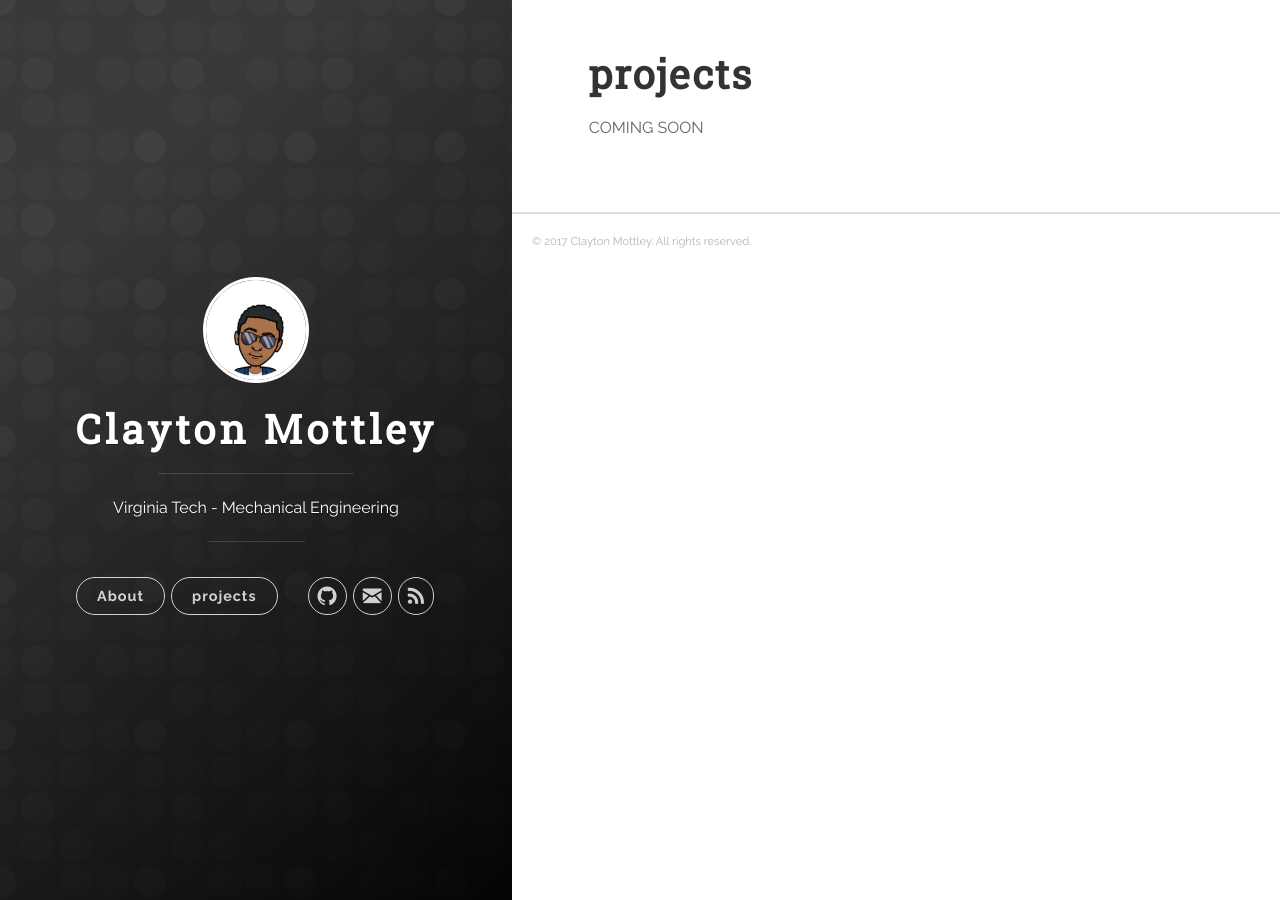
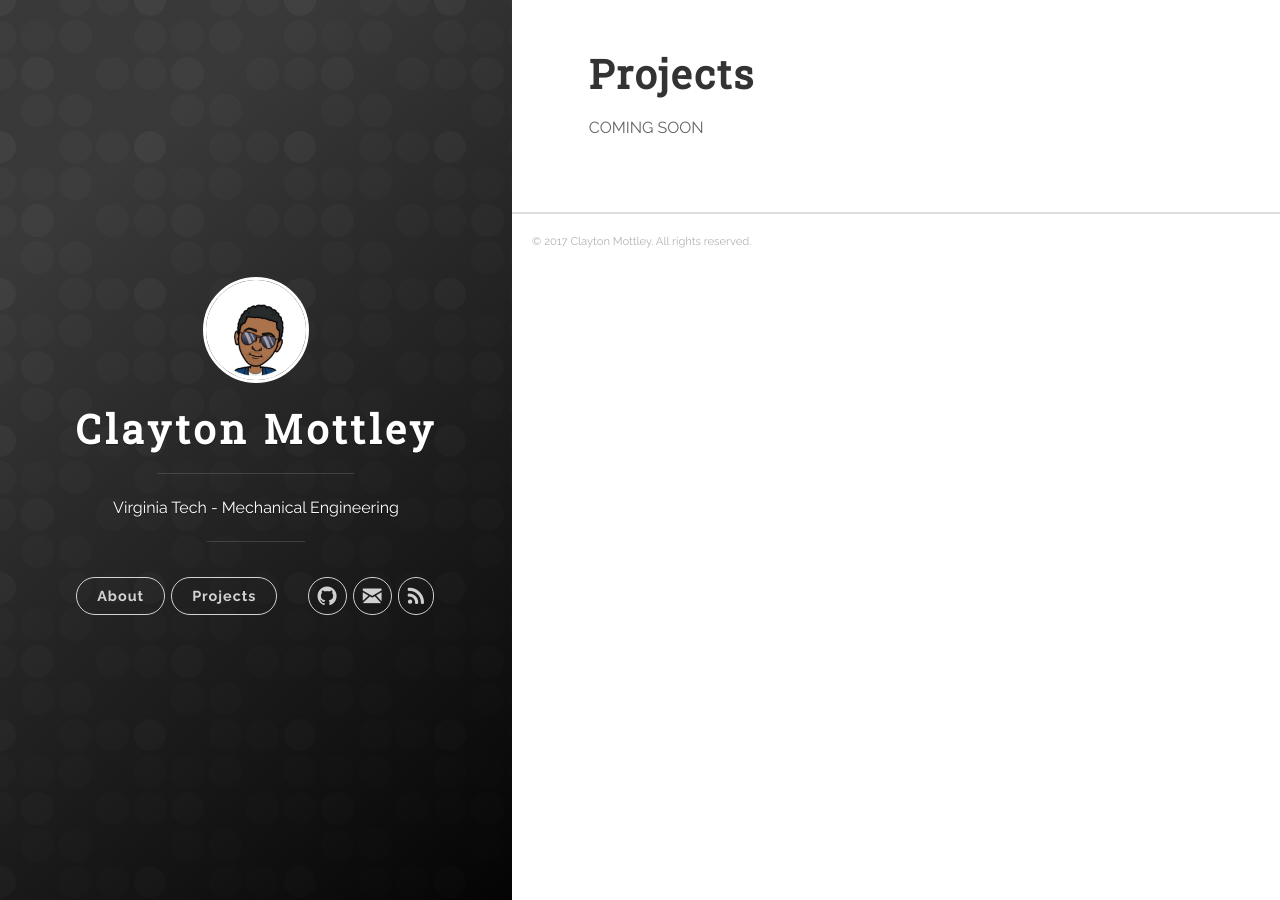
Before and after one commit to mottley/mottley.github.io, a Jekyll site: the page built from _pages/projects.md, in a window 1280 px wide. Built offline with Jekyll 4.4.1, drawn with Linux system fonts in a browser that asks for light colours; nearby versions of some CDN libraries.

Commit message:
fixed pages

```diff
--- a/_includes/header.html
+++ b/_includes/header.html
@@ -21,7 +21,7 @@
           <nav class="cover-navigation cover-navigation--primary">
             <ul class="navigation">
               {% for page in site.pages %} {% if page.title %}
-				      <li class="navigation__item"><a href="{{ site.baseurl }}/{{page.title}}" class="nav-button">{{ page.title }}</a></li>
+				      <li class="navigation__item"><a href="{{ site.baseurl }}/{{page.title | downcase }}" class="nav-button">{{ page.title }}</a></li>
 				      {% endif %} {% endfor %}
               <!-- <li class="navigation__item"><a href="{{ site.baseurl }}/about" title="link to {{ site.title }} about">About</a></li>
               <li class="navigation__item"><a href="{{ site.baseurl }}/#projects" title="link to {{ site.title }} projects" class="blog-button">Projects</a></li> -->
--- a/_pages/projects.md
+++ b/_pages/projects.md
@@ -1,6 +1,6 @@
 ---
 layout: page
-title: projects
+title: Projects
 permalink: /projects
 ---
 
```
